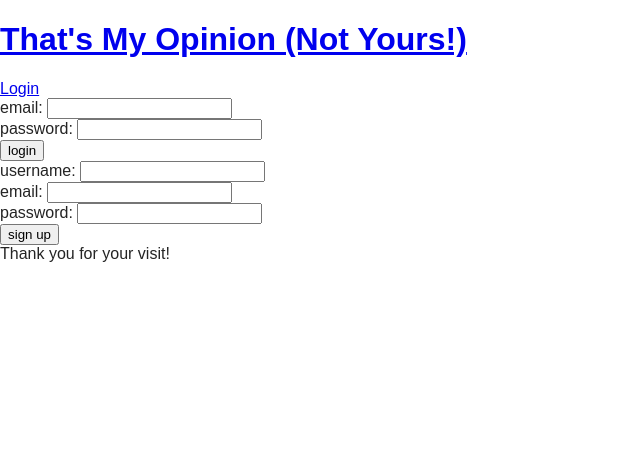
After one commit to xiov91/group-project-2, a Node server app: template views/login.handlebars in a window 1280 px wide. The commit adds this page. Shown: the top 461 px of the page, without its empty margins (0-640 px from the left). Run offline with Node 20, Linux system fonts and the light colour scheme; the template is opened without the code that fills it, so the values that code supplies are empty; some libraries are stand-ins or nearby versions.

Commit message:
Some Handlebars + Login/Signup

```diff
--- a/routes/index.js
+++ b/controllers/index.js
@@ -1,8 +1,10 @@
 const router = require('express').Router();
 
 const apiRoutes = require('./api');
+const homeRoutes = require('./home-routes.js');
 
 router.use('/api', apiRoutes);
+router.use('/', homeRoutes);
 
 router.use((req, res) => {
     res.status(404).end();
--- a/package.json
+++ b/package.json
@@ -20,6 +20,7 @@
 		"bcrypt": "^5.0.1",
 		"dotenv": "^16.0.1",
 		"express": "^4.18.1",
+		"express-handlebars": "^6.0.6",
 		"mysql2": "^2.3.3",
 		"sequelize": "^6.21.3"
 	},
--- a/server.js
+++ b/server.js
@@ -4,13 +4,19 @@
 
 const express = require("express");
 const sequelize = require("./config/connection");
-const routes = require("./routes");
+const routes = require("./controllers");
+const path = require("path");
+const exphbs = require('express-handlebars');
+const hbs = exphbs.create({});
+const app = express();
+const PORT = process.env.PORT || 3001;
 
-const app = express();
-const PORT = process.env.PORT || 3000;
+app.engine('handlebars', hbs.engine);
+app.set('view engine', 'handlebars');
 
 app.use(express.json());
 app.use(express.urlencoded({ extended: true }));
+app.use(express.static(path.join(__dirname, 'public')));
 
 app.use(routes);
 sequelize.sync({ force: false }).then(() => {
--- a/views/Layouts/main.handlebars
+++ b/views/Layouts/main.handlebars
@@ -12,14 +12,17 @@
   <div class="wrapper">
     <header>
       <h1>
-        <a href="/">That's my opinion</a>
+        <a href="/">That's My Opinion (Not Yours!)</a>
       </h1>
+      <nav>
+        <a href="/login">Login</a>
+      </nav>
     </header>
     <main>
       <!--body added with handle bar for plugged in changes more easily -->
       {{{ body }}}
     </main>
-    <footer>11
+    <footer>
       Thank you for your visit!
     </footer>
   </div>
--- /dev/null
+++ b/views/login.handlebars
@@ -0,0 +1,31 @@
+<form class="login-form">
+    <div>
+        <label for="email-login">email:</label>
+        <input type="text" id="email-login" />
+    </div>
+    <div>
+        <label for="password-login">password:</label>
+        <input type="password" id="password-login" />
+    </div>
+    <div>
+        <button type="submit">login</button>
+    </div>
+</form>
+
+<form class="signup-form">
+    <div>
+        <label for="username-signup">username:</label>
+        <input type="text" id="username-signup" />
+        </div>
+        <div>
+        <label for="email-signup">email:</label>
+        <input type="text" id="email-signup" />
+    </div>
+    <div>
+        <label for="password-signup">password:</label>
+        <input type="password" id="password-signup" />
+    </div>
+    <div>
+        <button type="submit">sign up</button>
+    </div>
+</form>
```
Also changed, not shown: controllers/home-routes.js (added, +41 -0 lines), views/homepage.handlebars (+16 -0 lines), controllers/api/comment-routes.js (renamed from routes/api/comment-routes.js), controllers/api/index.js (renamed from routes/api/index.js), controllers/api/post-routes.js (renamed from routes/api/post-routes.js), controllers/api/user-routes.js (renamed from routes/api/user-routes.js), 1 other file.
